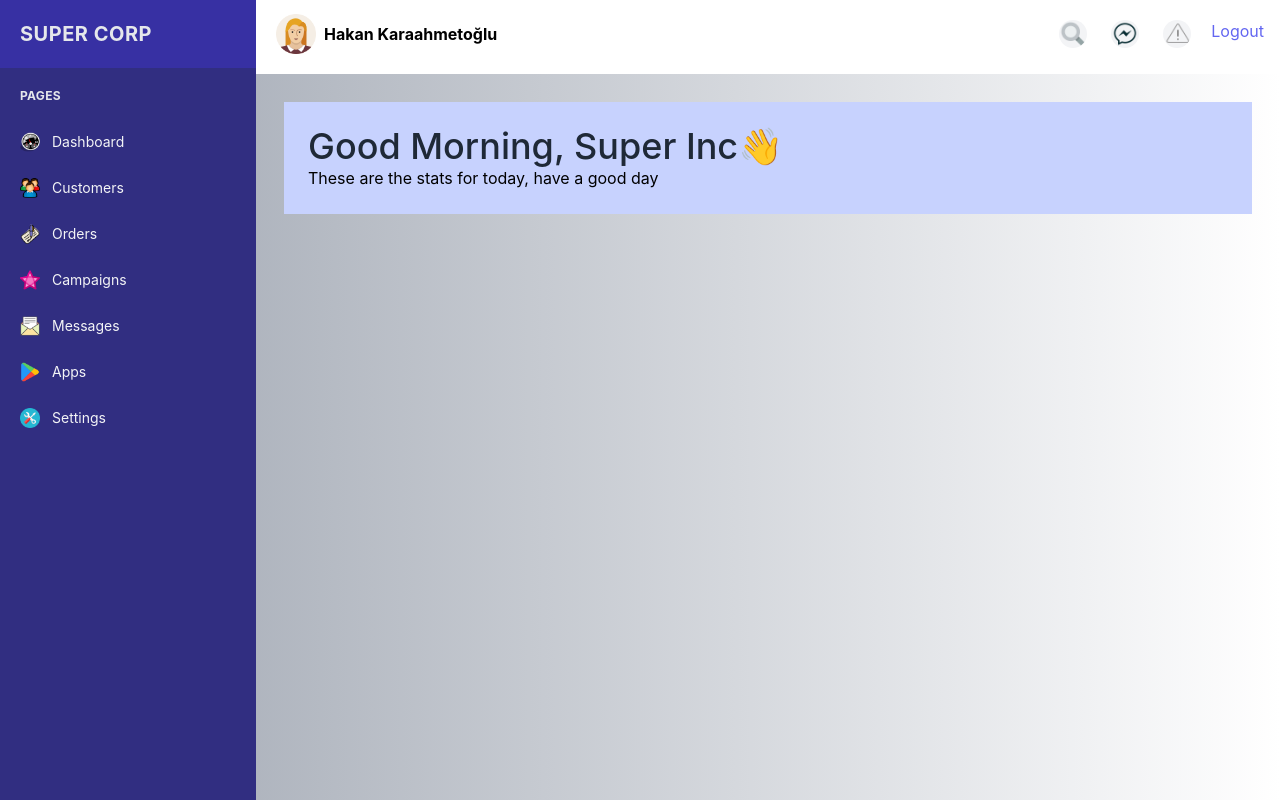
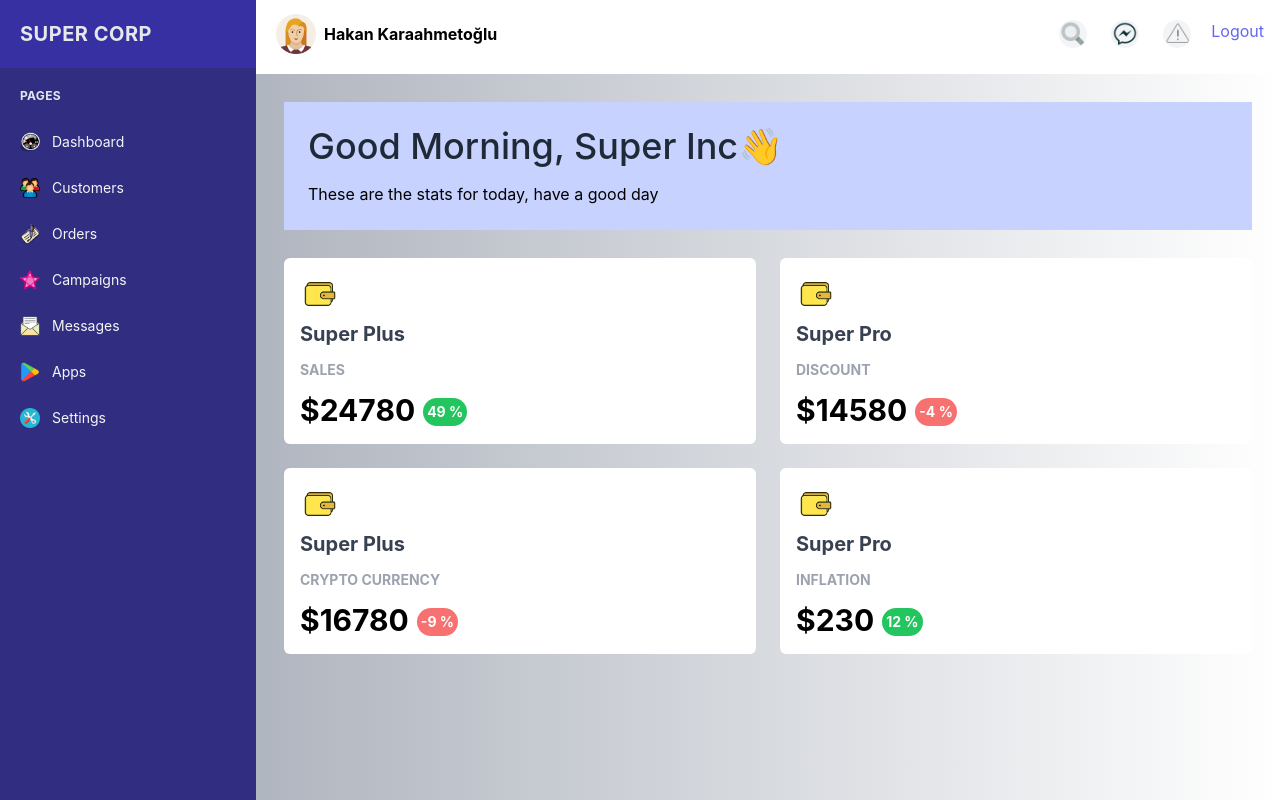
Before and after one commit to hakankaraahmet/admin-panel, a Next.js app: page / in a window 1280 px wide. Built offline with nearby package versions, Linux system fonts and the light colour scheme.

Commit message:
Cards are created and structure is established

```diff
--- /dev/null
+++ b/Constants/Cards.tsx
@@ -0,0 +1,30 @@
+export const cards = [
+  {
+    id: 0,
+    title: "super plus",
+    tag: "sales",
+    price: 24780,
+    percentage: 49,
+  },
+  {
+    id: 1,
+    title: "super pro",
+    tag: "discount",
+    price: 14580,
+    percentage: -4,
+  },
+  {
+    id: 2,
+    title: "super plus",
+    tag: "crypto currency",
+    price: 16780,
+    percentage: -9,
+  },
+  {
+    id: 3,
+    title: "super pro",
+    tag: "inflation",
+    price: 230,
+    percentage: 12,
+  },
+];
--- /dev/null
+++ b/components/Card/index.tsx
@@ -0,0 +1,24 @@
+import React from "react";
+import Image from "next/image";
+
+const Card = ({ data }: { data: any }) => {
+  return (
+    <div className="p-4 bg-white rounded-md">
+      <div>
+        <Image src="/Logos/wallet.png" alt="wallet" width="40" height="40" />
+      </div>
+      <div className="text-xl font-bold text-gray-700 capitalize">
+        {data.title}
+      </div>
+      <div className="my-3 text-sm font-bold text-gray-400 uppercase">
+        {data.tag}
+      </div>
+      <div className="flex items-center">
+      <span className="text-3xl font-bold">${data.price}</span>
+      <span className={`${data.percentage >= 0 ? "bg-green-500" : "bg-red-400"} text-white p-1 rounded-full text-sm font-bold mt-1  ml-2 `}>{data.percentage} %</span>
+      </div>
+    </div>
+  );
+};
+
+export default Card;
--- /dev/null
+++ b/components/Cards/index.tsx
@@ -0,0 +1,15 @@
+import React from 'react'
+import { cards } from '../../Constants/Cards'
+import Card from '../Card'
+
+const Cards = () => {
+  return (
+    <div className="grid grid-cols-1 gap-6 xl:grid-cols-2 m-7">
+        {
+            cards.map(card => <Card key={card.id} data={card}/>)
+        }
+    </div>
+  )
+}
+
+export default Cards
--- a/components/SiteBanner/index.tsx
+++ b/components/SiteBanner/index.tsx
@@ -4,7 +4,7 @@ const SiteBanner = () => {
   return (
     <div className="p-6 bg-indigo-200 m-7">
       <div className="text-lg font-medium text-gray-800 md:text-4xl">Good Morning, Super Inc&#128075;</div>
-      <div>
+      <div className="mt-4">
         These are the stats for today, have a good day
       </div>
     </div>
--- a/pages/index.tsx
+++ b/pages/index.tsx
@@ -4,23 +4,25 @@ import { useState } from "react";
 //components
 import SideBar from "../components/SideBar";
 import SiteBanner from "../components/SiteBanner";
+import Cards from "../components/Cards";
 import TopBar from "../components/TopBar";
 
 const Home: NextPage = () => {
-  const [isOpenSideBar, setIsOpenSideBar] = useState(true);
+  const [isOpenSideBar, setIsOpenSideBar] = useState(false);
   return (
     <div className="flex ">
-        <SideBar
-          isOpenSideBar={isOpenSideBar}
-          setIsOpenSideBar={setIsOpenSideBar}
-          />
+      <SideBar
+        isOpenSideBar={isOpenSideBar}
+        setIsOpenSideBar={setIsOpenSideBar}
+      />
       <div className="flex-1">
         <TopBar
           setIsOpenSideBar={setIsOpenSideBar}
           isOpenSideBar={isOpenSideBar}
         />
         <SiteBanner />
-          </div>
+        <Cards/>
+      </div>
     </div>
   );
 };
```
